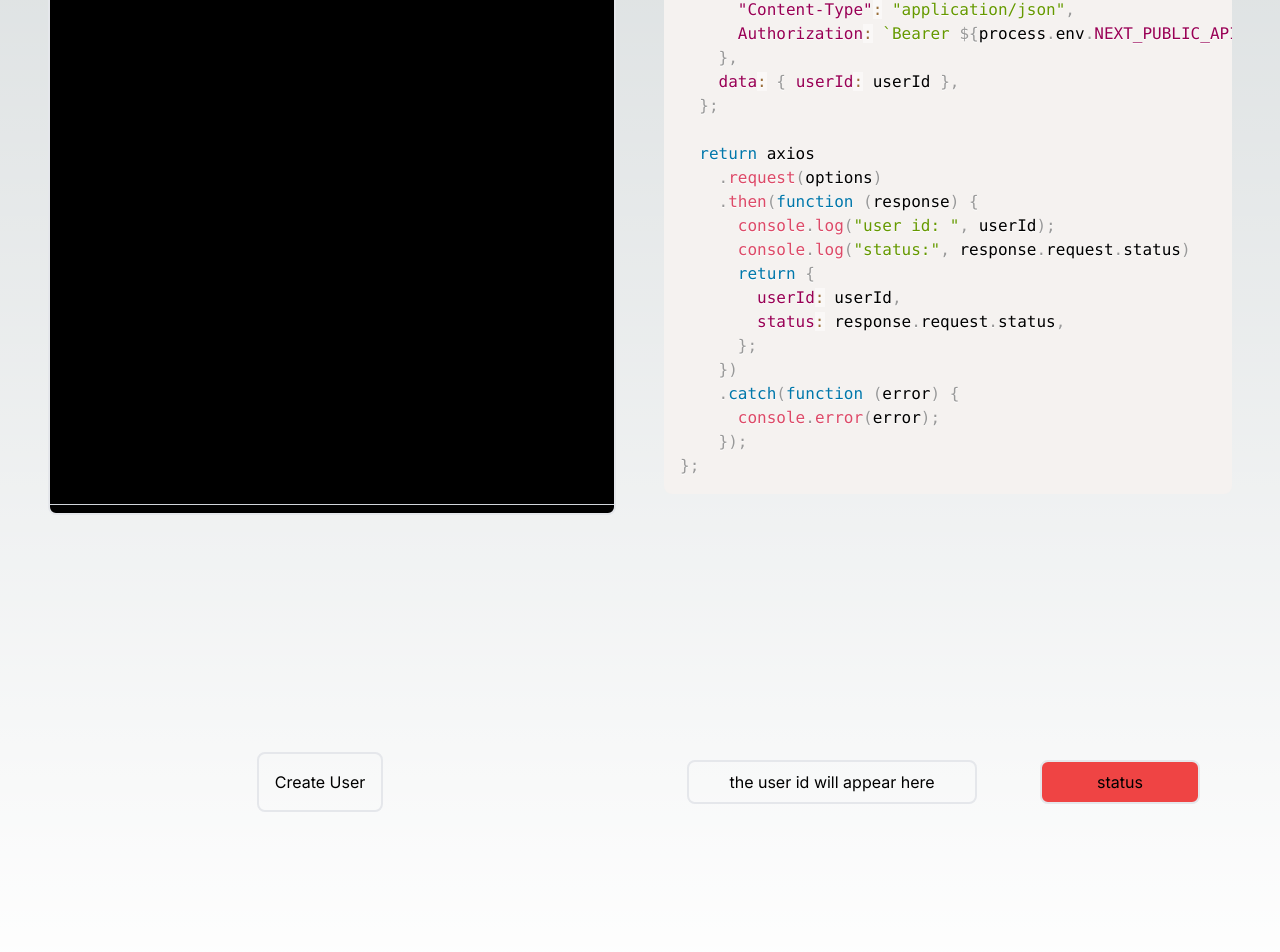
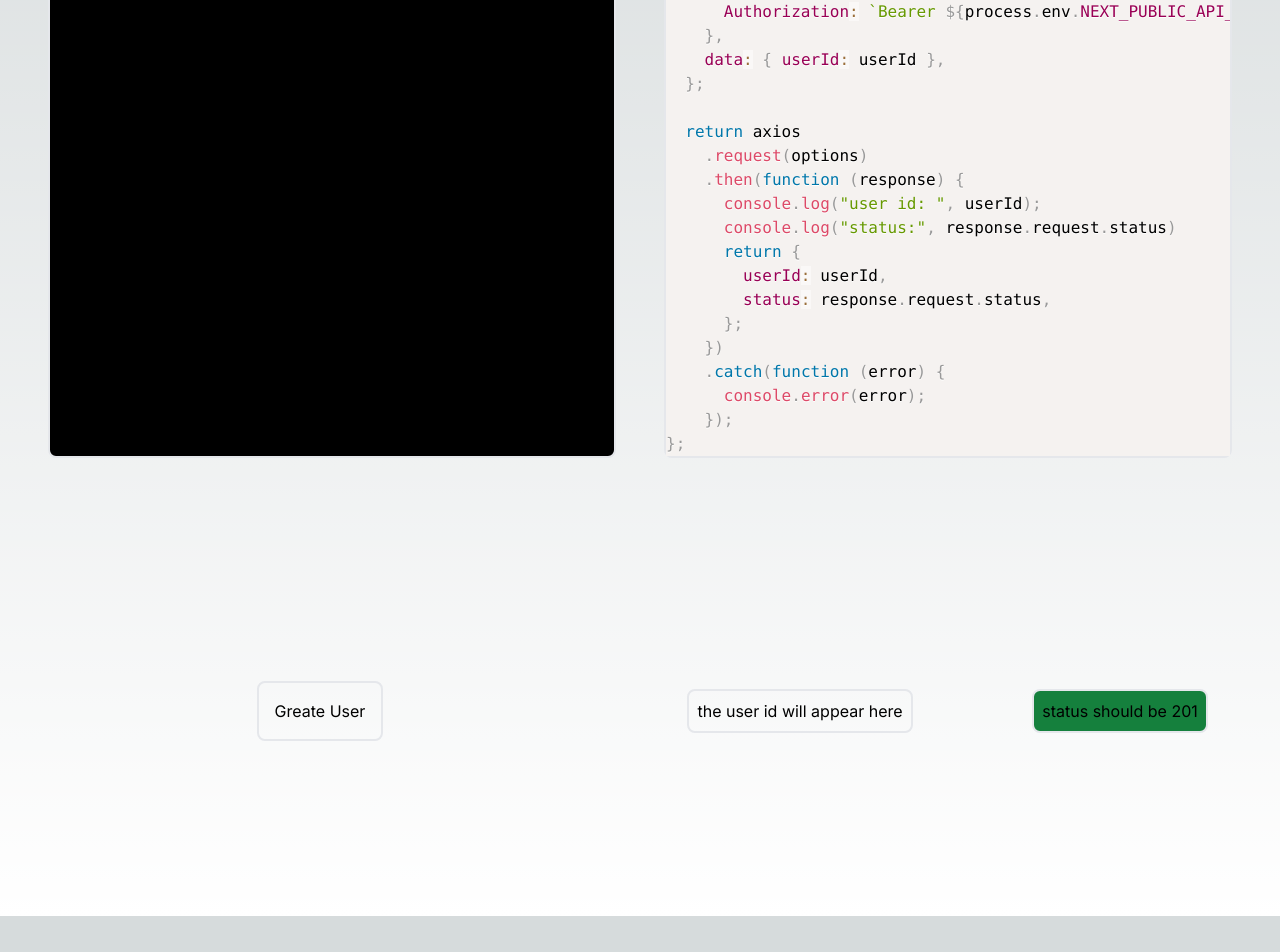
Before and after one commit to SimonYuvarlak/User-Controlled-Wallets, a Next.js app: page /create_a_new_user in a window 1280 px wide. Shown: the part 314-1266 px from the top of the page. After the commit the page ends 1230 px from the top, so only its background shows below. Built offline with nearby package versions, Linux system fonts and the light colour scheme.

Commit message:
update the ui of the project

```diff
--- a/src/app/components/codes.js
+++ b/src/app/components/codes.js
@@ -57,3 +57,38 @@ export const get_app_id = async () => {
 };
     `.trim();
 };
+
+export const create_a_new_user_code = () => {
+  return `
+  import { v4 as uuidv4 } from "uuid";
+import axios from "axios";
+
+export const create_a_new_user = async () => {
+  const userId = uuidv4();
+
+  const options = {
+    method: "POST",
+    url: "https://api.circle.com/v1/w3s/users",
+    headers: {
+      "Content-Type": "application/json",
+      Authorization: \`Bearer \${process.env.NEXT_PUBLIC_API_KEY}\`,
+    },
+    data: { userId: userId },
+  };
+
+  return axios
+    .request(options)
+    .then(function (response) {
+      console.log("user id: ", userId);
+      console.log("status:", response.request.status)
+      return {
+        userId: userId,
+        status: response.request.status,
+      };
+    })
+    .catch(function (error) {
+      console.error(error);
+    });
+};
+  `.trim();
+};
--- a/src/app/components/markdowns.js
+++ b/src/app/components/markdowns.js
@@ -1,6 +1,50 @@
+export const get_app_id_markdown = () => {
+  return `
+# Welcome To Your First Task For Creating User Controlled Wallets
+
+In this task, you will complete the first step of creating a user controlled wallet, which is to get the App ID.
+
+Please note that, at this point, you should already have a Circle API key.
+
+## What is APP ID?
+
+An App ID is a unique identifier that is assigned to your application when you register it with Circle. It is used for various purposes, such as identification, configuration management, and API access. You can think of it as a digital passport for your application to interact with the Circle Platform and the Universal Community Wallet. 🛂
+
+1. Now, go to the \`~/src/api/get_app_id/route.js\` file.
+2. Copy and paste the code that you see on the screen. This will send an API call to Circle API and you will retrieve your App ID.
+3. Click on the "Get ID" button to retrieve your App ID.
+4. Finally, once you get your App ID, add this to your \`.env.local\` file under the name: \`NEXT_PUBLIC_APP_ID\` and submit your APP ID to Risein platform as your first task.`;
+};
+
+export const create_a_new_user_markdown = () => {
+  return `
+# Welcome To Your Second Task For Creating User Controlled Wallets.
+
+In this task, you will complete the second step of creating a user controlled wallet, which is to create the user.
+
+Please note that, at this point, you should already have the App ID.
+
+## What Does Creating A User Mean?
+
+To kickstart the process, it's necessary to set up and prepare the users who will be the final consumers of your application. A user, symbolizing the final user of your application, is recognized via a userID. This userID acts as the account identifier, covering all related wallets, assets, and transactions for that particular user.
+
+1. Now, go to the \`~/src/api/create_a_user/route.js\` file.
+2. Copy and paste the code that you see on the screen. This will send an API call to Circle API and you will create the user.
+3. Click on the "Create User" button to retrieve your App ID.
+4. Finally, once you get your user ID, add this to your \`.env.local\` file under the name: \`NEXT_PUBLIC_USER_ID\` and submit your USER ID to Risein platform as your second task.
+
+## IMPORTANT NOTE
+
+- Once you scroll the page you will see two fields for the output.
+- The first one is the user ID that you will copy.
+- The second one is the status code that shows if the operation was successful or not.
+- For the successful operation, you will see 201 as the status code and the box will turn into green.
+- If your status code is not 201, please check your code and try again (Even though you will be able to retrieve the user ID, if the status code is not 201 then the user with the given ID has not been created).`;
+};
+
 export const acquire_session_token_markdown = () => {
   return `
-# Welcome To Your Third Challenge For Creating User Controlled Wallets
+# Welcome To Your Third Task For Creating User Controlled Wallets
 
 In this task, you will complete the third step of creating a user controlled wallet, which is to get the session token and encryption key.
 
@@ -20,21 +64,3 @@ This task will be done in the same manner as the previous ones.
 - You will upload the user token to the Risein platform.
 `;
 };
-
-export const get_app_id_markdown = () => {
-  return `
-    # Welcome To Your First Challenge For Creating User Controlled Wallets
-
-In this task, you will complete the first step of creating a user controlled wallet, which is to get the App ID.
-
-Please note that, at this point, you should already have a Circle API key.
-
-## What is APP ID?
-
-An App ID is a unique identifier that is assigned to your application when you register it with Circle. It is used for various purposes, such as identification, configuration management, and API access. You can think of it as a digital passport for your application to interact with the Circle Platform and the Universal Community Wallet. 🛂
-
-1. Now, go to the \`~/src/api/get_app_id/route.js\` file.
-2. Copy and paste the code that you see on the screen. This will send an API call to Circle API and you will retrieve your App ID.
-3. Click on the "Get ID" button to retrieve your App ID.
-4. Finally, once you get your App ID, add this to your \`.env.local\` file under the name: \`NEXT_PUBLIC_APP_ID\` and submit your APP ID to Risein platform as your first task.`;
-};
--- /dev/null
+++ b/src/app/components/status.jsx
@@ -0,0 +1,18 @@
+import { React } from "react";
+
+const Status = ({ status, flag }) => {
+  return (
+    <div
+      className={
+        "rounded-lg w-[%80] p-2 border-2 mx-8 flex justify-center" +
+        (flag && status === "201")
+          ? "rounded-lg w-[%80] p-2 border-2 mx-8 flex justify-center bg-green-700"
+          : "rounded-lg w-[%80] p-2 border-2 mx-8 flex justify-center bg-red-500"
+      }
+    >
+      {status}
+    </div>
+  );
+};
+
+export default Status;
--- a/src/app/create_a_new_user/page.js
+++ b/src/app/create_a_new_user/page.js
@@ -1,172 +1,43 @@
 "use client";
 import { useState, React } from "react";
 import { create_a_new_user } from "../api/create_a_new_user/route";
-import { Prism as SyntaxHighlighter } from "react-syntax-highlighter";
-import { light } from "react-syntax-highlighter/dist/esm/styles/prism";
+import Lesson from "../components/lesson";
+import SubmitButton from "../components/submitButton";
+import ResultField from "../components/resultField";
+import { create_a_new_user_markdown } from "../components/markdowns";
+import { create_a_new_user_code } from "../components/codes";
+import Status from "../components/status";
 
 const CreateANewUser = () => {
-  const [status, setStatus] = useState("status");
+  // TODO: modularize the code
+  // TODO: create a status component
+  const [status, setStatus] = useState("status should be 201");
   const [userId, setUserId] = useState("the user id will appear here");
-  const [codeCopied, setCodeCopied] = useState(false);
-  const [userIdCopied, setUserIdCopied] = useState(false);
+  const [buttonClicked, setButtonClicked] = useState(false);
 
-  const retrieve_user_id = async () => {
+  const codeString = create_a_new_user_code();
+  const markdownString = create_a_new_user_markdown();
+
+  const create_user = async () => {
     const response = await create_a_new_user();
     setUserId(response.userId);
     setStatus(response.status);
+    setButtonClicked(true);
   };
-
-  const copyCodeToClipboard = async () => {
-    await navigator.clipboard.writeText(codeString);
-    setCodeCopied(true);
-  };
-
-  const copyUserIdToClipboard = async () => {
-    await navigator.clipboard.writeText(userId);
-    setUserIdCopied(true);
-  };
-
-  const codeString = `
-import { v4 as uuidv4 } from "uuid";
-import axios from "axios";
-
-export const create_a_new_user = async () => {
-  const userId = uuidv4();
-
-  const options = {
-    method: "POST",
-    url: "https://api.circle.com/v1/w3s/users",
-    headers: {
-      "Content-Type": "application/json",
-      Authorization: \`Bearer \${process.env.NEXT_PUBLIC_API_KEY}\`,
-    },
-    data: { userId: userId },
-  };
-
-  return axios
-    .request(options)
-    .then(function (response) {
-      console.log("user id: ", userId);
-      console.log("status:", response.request.status)
-      return {
-        userId: userId,
-        status: response.request.status,
-      };
-    })
-    .catch(function (error) {
-      console.error(error);
-    });
-};
-`.trim();
 
   return (
     <div className="grid grid-rows-3">
       <div className="row-span-2 p-12">
-        <div className="grid grid-cols-2 h-full gap-12">
-          <div className="bg-black flex items-center justify-center rounded-lg border-2">
-            <p className="flex p-2 w-full overflow-auto h-full justify-center border-b border-gray-300 bg-gradient-to-b">
-              Welcome to your second challange for creating user controlled
-              wallets.
-              <br />
-              <br />
-              In this task, you will complete the second step of creating a user
-              controlled wallet, which is to create the user.
-              <br />
-              Please note that, at this point, you should already have the App
-              ID.
-              <br />
-              <br />
-              What Does Creating A User Mean?
-              <br />
-              <br />
-              To kickstart the process, it's necessary to set up and prepare the
-              users who will be the final consumers of your application. A user,
-              symbolizing the final user of your application, is recognized via
-              a userID. This userID acts as the account identifier, covering all
-              related wallets, assets, and transactions for that particular
-              user.
-              <br />
-              <br />
-              1- Now, go to the ~/src/api/create_a_user/route.js file.
-              <br />
-              2- Copy and paste the code that you see on the screen.
-              <br />
-              This will sen an api call to circle api and you will create the
-              user.
-              <br />
-              3- Click on the create user button to retrieve your app id.
-              <br />
-              4- Finally once you get your user id, add this to your .env.local
-              file under the name: NEXT_PUBLIC_USER_ID and submit your USER ID
-              to Risein platform as your second task.
-              <br />
-              <br />
-              IMPORTANT NOTE
-              <br />
-              - Once you scroll the page you will see two fields for the output.
-              <br />
-              - First one is the user id that you will copy.
-              <br />- The second one is the status code that shows if the
-              operation was successful or not. For the successful operation, you
-              will see 201 as the status code and the box will turn into green.
-              If your status code is not 201, please check your code and try
-              again (Even though you will be able to retrieve the user id, if
-              the status code is not 201 then the user with the given id has not
-              been created).
-            </p>
-          </div>
-          <div className="relative group">
-            <button
-              className="absolute right-0 top-0 bg-red-500 text-white px-2 py-1 rounded opacity-0 group-hover:opacity-100 transition-opacity duration-200"
-              onClick={copyCodeToClipboard}
-            >
-              {codeCopied ? "Copied!" : "Copy to Clipboard"}
-            </button>
-            <div className="text-white overflow-x-auto font-mono">
-              <SyntaxHighlighter
-                className="custom-scrollbar rounded-lg"
-                language="javascript"
-                style={light}
-              >
-                {codeString}
-              </SyntaxHighlighter>
-            </div>
-          </div>
-        </div>
+        <Lesson markdown={markdownString} codeString={codeString} />
       </div>
       <div className="grid grid-cols-2">
-        <div className="flex items-center justify-center">
-          <button
-            onClick={() => {
-              retrieve_user_id();
-            }}
-            className="rounded-lg border-2 p-4 hover:bg-green-500"
-          >
-            Create User
-          </button>
-        </div>
+        <SubmitButton button_text="Greate User" button_function={create_user} />
         <div className="grid grid-cols-2">
           <div className="flex items-center justify-center">
-            <div className="relative group">
-              <button
-                className="absolute right-0 top-0 bg-red-500 text-white px-2 py-1 rounded opacity-0 group-hover:opacity-100 transition-opacity duration-200"
-                onClick={copyUserIdToClipboard}
-              >
-                {userIdCopied ? "Copied!" : "Copy to Clipboard"}
-              </button>
-              <div className="rounded-lg w-full p-2 border-2 mx-8 flex justify-center">
-                {userId}
-              </div>
-            </div>
+            <ResultField text={userId} flag={buttonClicked} />
           </div>
           <div className="flex items-center justify-center">
-            <div
-              className={`rounded-lg w-1/2 p-2 border-2 mx-8 flex justify-center ${
-                status === 201 ? "bg-green-500" : "bg-red-500"
-              }`}
-            >
-              {status}
-            </div>
+            <Status status={status} flag={buttonClicked} />
           </div>
         </div>
       </div>
```
